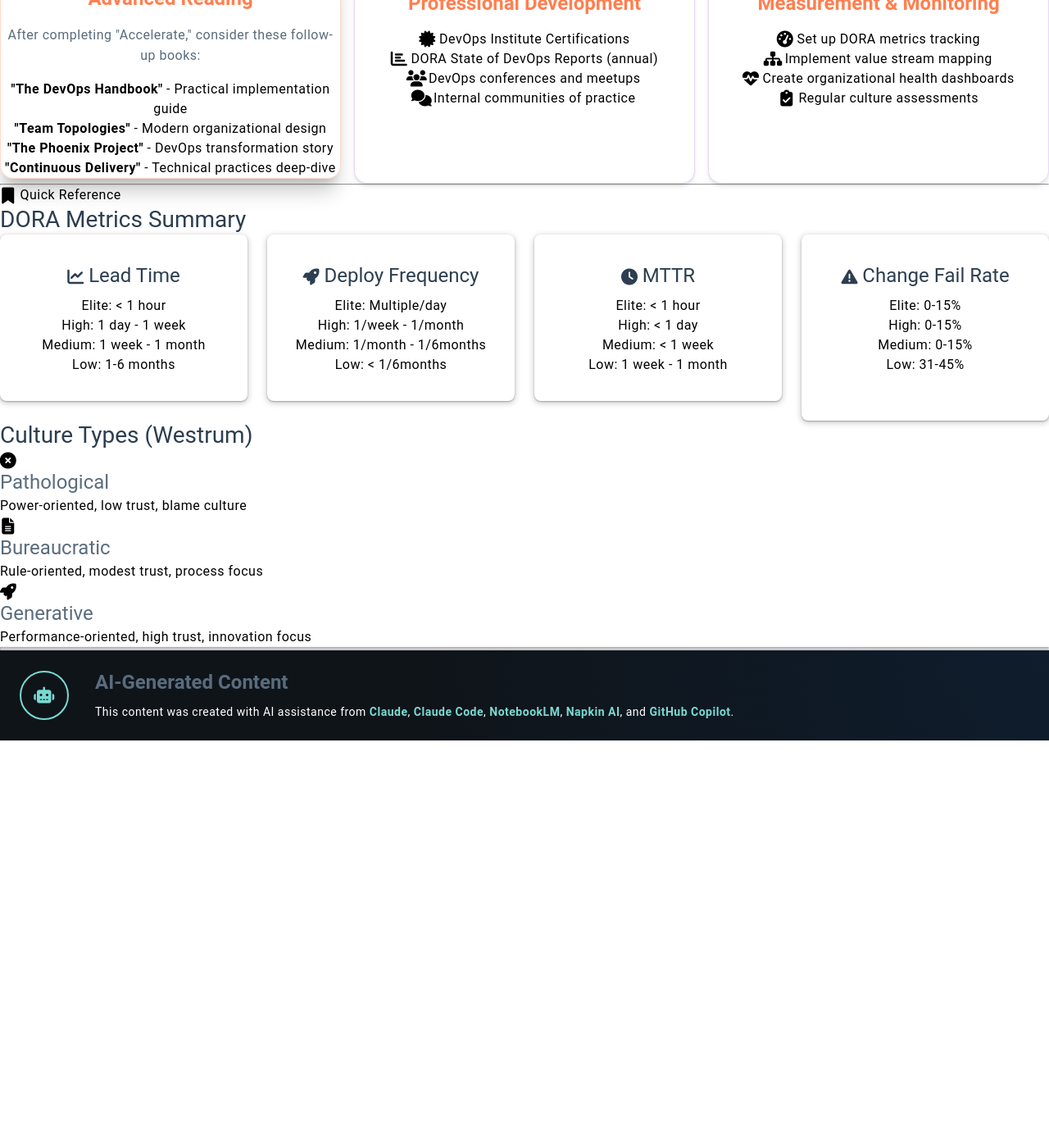
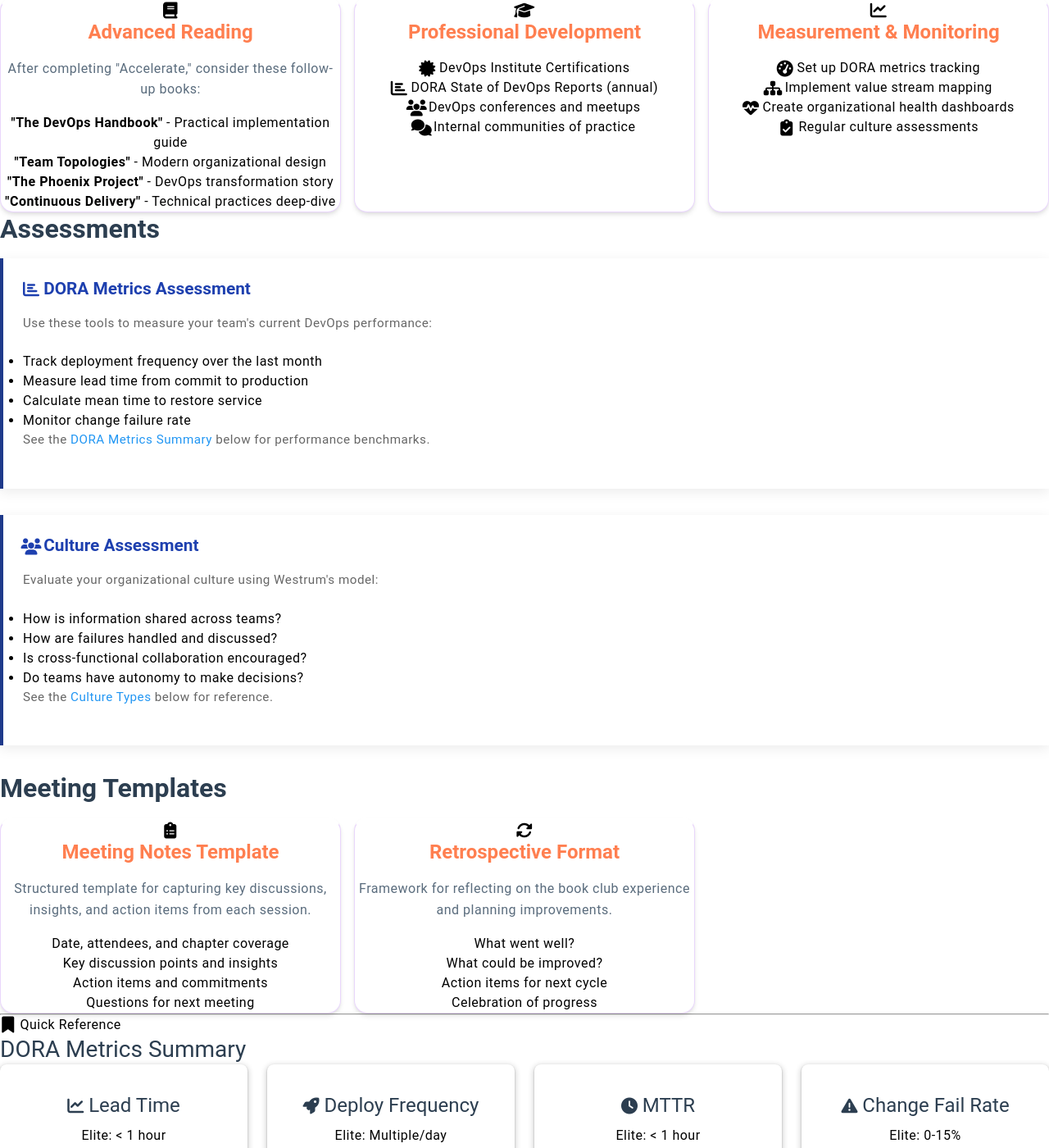
Before and after one commit to mhenke/accelerate-devex-book-club-notebooklm, a Jekyll site: the page built from docs/resources.md, in a window 1280 px wide and 1400 px high, scrolled down 2566 px. Shown: the whole window at 82% size. Built offline with Jekyll 4.4.1, drawn with Linux system fonts in a browser that asks for light colours; some web fonts are replaced; before the commit the page ends 3469 px from its top, so only the background shows below that; some of the changed text lies outside the part shown.

Commit message:
Remove Playwright dependencies and fix build issues
- Remove all Playwright, Percy, pa11y, and lighthouse dependencies
- Remove Playwright test steps from GitHub Actions workflow
- Fix internal links in resources.md (remove broken .md file links)
- Add missing section IDs (section-assessments, section-meeting-templates)
- Add assessment and meeting template sections with content
- Fix CSS linting error (empty line before declaration)
- Simplify test suite to core linting and HTML validation only

All tests now pass locally:
- npm run lint (CSS + JS)
- npm run build
- npm run test:htmlproof

```diff
--- a/docs/resources.md
+++ b/docs/resources.md
@@ -57,7 +57,7 @@
 </div>
 </div>
 
-## <i class="fas fa-folder-open"></i> Direct Resource Links {#direct-resource-links}
+## <i class="fas fa-folder-open"></i> Resource Categories {#direct-resource-links}
 
 <div class="card-grid" markdown="0">
 <div class="card card--gradient card--border-left card--theme-green">
@@ -65,11 +65,8 @@
 <h4><i class="fas fa-clipboard-list"></i> Activities</h4>
 </div>
 <div class="card__content">
-<ul class="resource-list">
-<li><a href="../resources/activities/README.md">README: Activities</a></li>
-<li><a href="../resources/activities/between-meetings.md">Between Meetings Guide</a></li>
-<li><a href="../resources/activities/discussion-practices.md">Discussion Practices</a></li>
-</ul>
+<p>Reflection questions and practical exercises to deepen understanding between sessions.</p>
+<a href="#section-between-meetings" class="btn btn--secondary-action">View Activities →</a>
 </div>
 </div>
 
@@ -78,11 +75,8 @@
 <h4><i class="fas fa-chart-bar"></i> Assessments</h4>
 </div>
 <div class="card__content">
-<ul class="resource-list">
-<li><a href="../resources/assessments/README.md">README: Assessments</a></li>
-<li><a href="../resources/assessments/culture-assessment-worksheet.md">Culture Assessment Worksheet</a></li>
-<li><a href="../resources/assessments/dora-metrics-template.md">DORA Metrics Template</a></li>
-</ul>
+<p>Tools and templates for measuring your team's DevOps performance and culture.</p>
+<a href="#section-assessments" class="btn btn--secondary-action">View Assessments →</a>
 </div>
 </div>
 
@@ -91,10 +85,8 @@
 <h4><i class="fas fa-arrow-up"></i> Extensions</h4>
 </div>
 <div class="card__content">
-<ul class="resource-list">
-<li><a href="../resources/extensions/README.md">README: Extensions</a></li>
-<li><a href="../resources/extensions/extensions.md">Extension Pathways</a></li>
-</ul>
+<p>Advanced topics and learning paths to continue your DevOps transformation journey.</p>
+<a href="#section-extensions" class="btn btn--secondary-action">Explore Extensions →</a>
 </div>
 </div>
 
@@ -103,12 +95,8 @@
 <h4><i class="fas fa-users"></i> Meeting Resources</h4>
 </div>
 <div class="card__content">
-<ul class="resource-list">
-<li><a href="https://mhenke.github.io/accelerate-devex-book-club-notebooklm/resources/meetings/README.md">README: Meetings</a></li>
-<li><a href="../resources/templates/README.md">README: Templates</a></li>
-<li><a href="../resources/templates/meeting-notes-template.md">Meeting Notes Template</a></li>
-<li><a href="../resources/templates/retrospective-format.md">Retrospective Format</a></li>
-</ul>
+<p>Templates and formats for organizing effective book club meetings.</p>
+<a href="#section-meeting-templates" class="btn btn--secondary-action">View Templates →</a>
 </div>
 </div>
 </div>
@@ -350,6 +338,66 @@
 </div>
 </div>
 
+## Assessments {#section-assessments}
+
+<div class="learning-checkpoint" markdown="0">
+<div class="checkpoint-card">
+<h4><i class="fas fa-chart-bar"></i> DORA Metrics Assessment</h4>
+<p>Use these tools to measure your team's current DevOps performance:</p>
+<ul>
+<li>Track deployment frequency over the last month</li>
+<li>Measure lead time from commit to production</li>
+<li>Calculate mean time to restore service</li>
+<li>Monitor change failure rate</li>
+</ul>
+<p>See the <a href="#dora-metrics-summary">DORA Metrics Summary</a> below for performance benchmarks.</p>
+</div>
+
+<div class="checkpoint-card">
+<h4><i class="fas fa-users"></i> Culture Assessment</h4>
+<p>Evaluate your organizational culture using Westrum's model:</p>
+<ul>
+<li>How is information shared across teams?</li>
+<li>How are failures handled and discussed?</li>
+<li>Is cross-functional collaboration encouraged?</li>
+<li>Do teams have autonomy to make decisions?</li>
+</ul>
+<p>See the <a href="#culture-types-westrum">Culture Types</a> below for reference.</p>
+</div>
+</div>
+
+## Meeting Templates {#section-meeting-templates}
+
+<div class="resource-grid" markdown="0">
+<div class="resource-card">
+<div class="resource-icon" data-color="#2196F3">
+<i class="fas fa-clipboard-list"></i>
+</div>
+<h3>Meeting Notes Template</h3>
+<p>Structured template for capturing key discussions, insights, and action items from each session.</p>
+<ul>
+<li>Date, attendees, and chapter coverage</li>
+<li>Key discussion points and insights</li>
+<li>Action items and commitments</li>
+<li>Questions for next meeting</li>
+</ul>
+</div>
+
+<div class="resource-card">
+<div class="resource-icon" data-color="#4CAF50">
+<i class="fas fa-sync-alt"></i>
+</div>
+<h3>Retrospective Format</h3>
+<p>Framework for reflecting on the book club experience and planning improvements.</p>
+<ul>
+<li>What went well?</li>
+<li>What could be improved?</li>
+<li>Action items for next cycle</li>
+<li>Celebration of progress</li>
+</ul>
+</div>
+</div>
+
 ---
 
 <div class="section-accent" markdown="0">
@@ -357,7 +405,7 @@
 Quick Reference
 </div>
 
-### DORA Metrics Summary
+### DORA Metrics Summary {#dora-metrics-summary}
 
 <div class="content-grid" markdown="0">
 <div class="metric-card lead-time">
@@ -401,7 +449,7 @@
 </div>
 </div>
 
-### Culture Types (Westrum)
+### Culture Types (Westrum) {#culture-types-westrum}
 
 <div class="culture-types" markdown="0">
 <div class="culture-card pathological">
```
Also changed, not shown: package.json (+2 -18 lines), .github/workflows/test-suite.yml.
